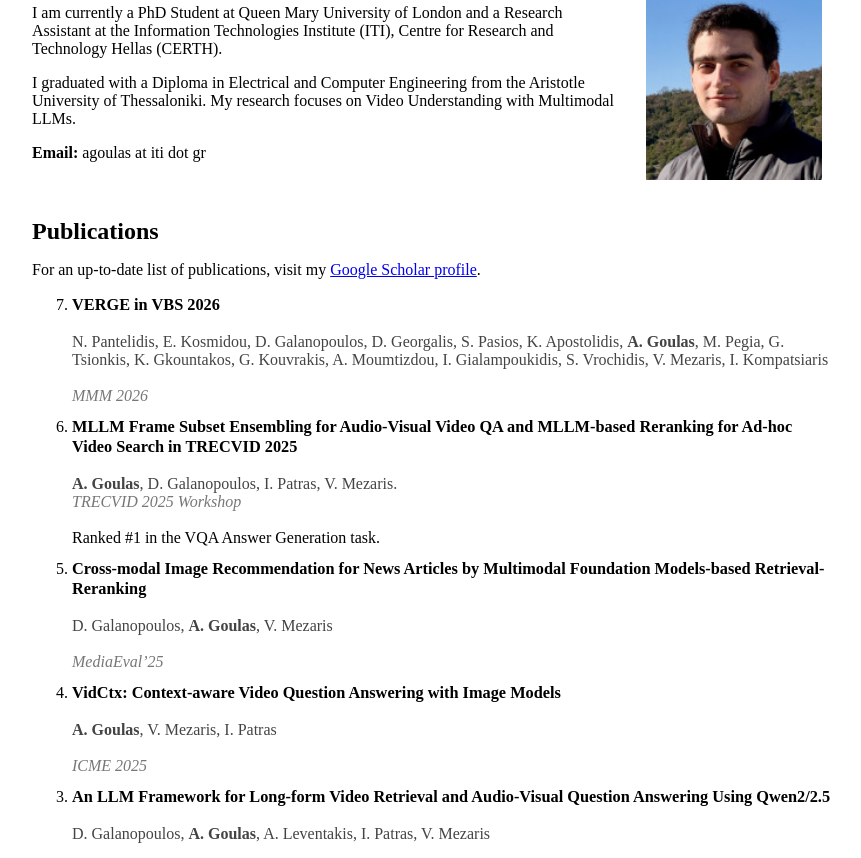
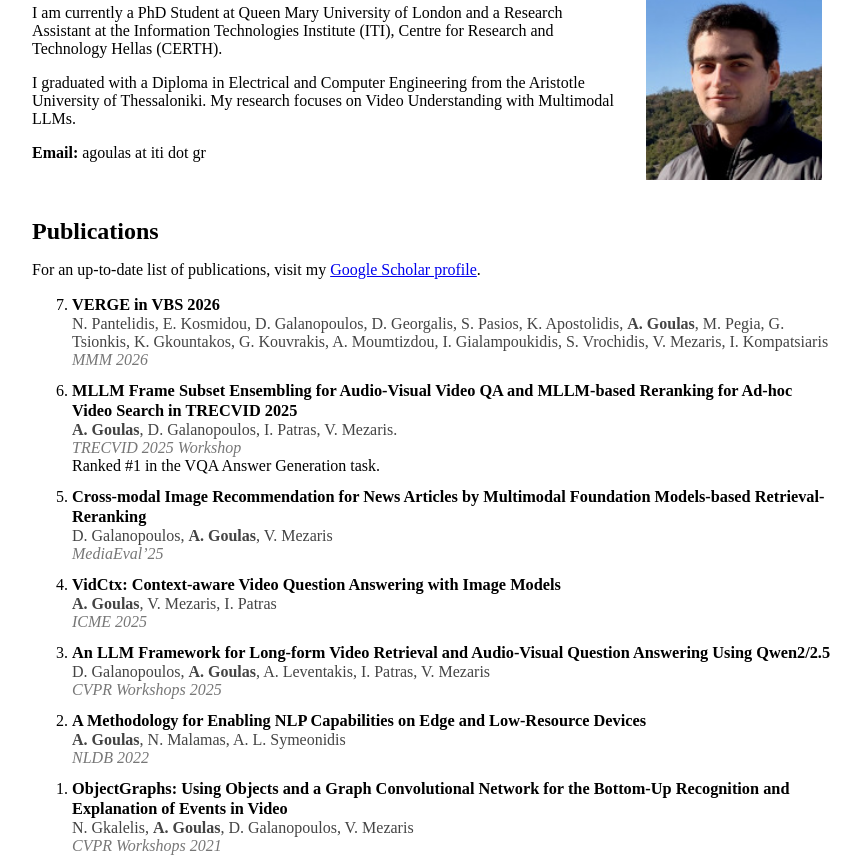
Before and after one commit to andreasgoulas/andreasgoulas.github.io, a plain HTML site: page index.html in a window 1280 px wide. Shown: the part 73-931 px from the top of the page, without its empty margins (208-1069 px from the left). Drawn offline with Linux system fonts and the light colour scheme.

Commit message:
Update index.html

```diff
--- a/index.html
+++ b/index.html
@@ -24,39 +24,39 @@
         <p>For an up-to-date list of publications, visit my <a href="https://scholar.google.com/citations?user=1nAcCD4AAAAJ&hl=en">Google Scholar profile</a>.</p>
         <ol reversed>
           <li>
-            <div class="pub-title">VERGE in VBS 2026</div><br>
-            <div class="pub-authors">N. Pantelidis, E. Kosmidou, D. Galanopoulos, D. Georgalis, S. Pasios, K. Apostolidis, <strong>A. Goulas</strong>, M. Pegia, G. Tsionkis, K. Gkountakos, G. Kouvrakis, A. Moumtizdou, I. Gialampoukidis, S. Vrochidis, V. Mezaris, I. Kompatsiaris</div><br>
+            <div class="pub-title">VERGE in VBS 2026</div>
+            <div class="pub-authors">N. Pantelidis, E. Kosmidou, D. Galanopoulos, D. Georgalis, S. Pasios, K. Apostolidis, <strong>A. Goulas</strong>, M. Pegia, G. Tsionkis, K. Gkountakos, G. Kouvrakis, A. Moumtizdou, I. Gialampoukidis, S. Vrochidis, V. Mezaris, I. Kompatsiaris</div>
             <div class="pub-venue">MMM 2026</div>
           </li>
           <li>
-            <div class="pub-title">MLLM Frame Subset Ensembling for Audio-Visual Video QA and MLLM-based Reranking for Ad-hoc Video Search in TRECVID 2025</div><br>
-            <div class="pub-authors"><strong>A. Goulas</strong>, D. Galanopoulos, I. Patras, V. Mezaris.<br></div>
-            <div class="pub-venue">TRECVID 2025 Workshop</div><br>
+            <div class="pub-title">MLLM Frame Subset Ensembling for Audio-Visual Video QA and MLLM-based Reranking for Ad-hoc Video Search in TRECVID 2025</div>
+            <div class="pub-authors"><strong>A. Goulas</strong>, D. Galanopoulos, I. Patras, V. Mezaris.</div>
+            <div class="pub-venue">TRECVID 2025 Workshop</div>
             <div>Ranked #1 in the VQA Answer Generation task.</div>
           </li>
           <li>
-            <div class="pub-title">Cross-modal Image Recommendation for News Articles by Multimodal Foundation Models-based Retrieval-Reranking</div><br>
-            <div class="pub-authors">D. Galanopoulos, <strong>A. Goulas</strong>, V. Mezaris</div><br>
+            <div class="pub-title">Cross-modal Image Recommendation for News Articles by Multimodal Foundation Models-based Retrieval-Reranking</div>
+            <div class="pub-authors">D. Galanopoulos, <strong>A. Goulas</strong>, V. Mezaris</div>
             <div class="pub-venue">MediaEval’25</div>
           </li>
           <li>
-            <div class="pub-title">VidCtx: Context-aware Video Question Answering with Image Models</div><br>
-            <div class="pub-authors"><strong>A. Goulas</strong>, V. Mezaris, I. Patras</div><br>
+            <div class="pub-title">VidCtx: Context-aware Video Question Answering with Image Models</div>
+            <div class="pub-authors"><strong>A. Goulas</strong>, V. Mezaris, I. Patras</div>
             <div class="pub-venue">ICME 2025</div>
           </li>
           <li>
-            <div class="pub-title">An LLM Framework for Long-form Video Retrieval and Audio-Visual Question Answering Using Qwen2/2.5</div><br>
-            <div class="pub-authors">D. Galanopoulos, <strong>A. Goulas</strong>, A. Leventakis, I. Patras, V. Mezaris</div><br>
+            <div class="pub-title">An LLM Framework for Long-form Video Retrieval and Audio-Visual Question Answering Using Qwen2/2.5</div>
+            <div class="pub-authors">D. Galanopoulos, <strong>A. Goulas</strong>, A. Leventakis, I. Patras, V. Mezaris</div>
             <div class="pub-venue">CVPR Workshops 2025</div>
           </li>
           <li>
-            <div class="pub-title">A Methodology for Enabling NLP Capabilities on Edge and Low-Resource Devices</div><br>
-            <div class="pub-authors"><strong>A. Goulas</strong>, N. Malamas, A. L. Symeonidis</div><br>
+            <div class="pub-title">A Methodology for Enabling NLP Capabilities on Edge and Low-Resource Devices</div>
+            <div class="pub-authors"><strong>A. Goulas</strong>, N. Malamas, A. L. Symeonidis</div>
             <div class="pub-venue">NLDB 2022</div>
           </li>
           <li>
-            <div class="pub-title">ObjectGraphs: Using Objects and a Graph Convolutional Network for the Bottom-Up Recognition and Explanation of Events in Video</div><br>
-            <div class="pub-authors">N. Gkalelis, <strong>A. Goulas</strong>, D. Galanopoulos, V. Mezaris</div><br>
+            <div class="pub-title">ObjectGraphs: Using Objects and a Graph Convolutional Network for the Bottom-Up Recognition and Explanation of Events in Video</div>
+            <div class="pub-authors">N. Gkalelis, <strong>A. Goulas</strong>, D. Galanopoulos, V. Mezaris</div>
             <div class="pub-venue">CVPR Workshops 2021</div>
           </li>
         </ol>
```
